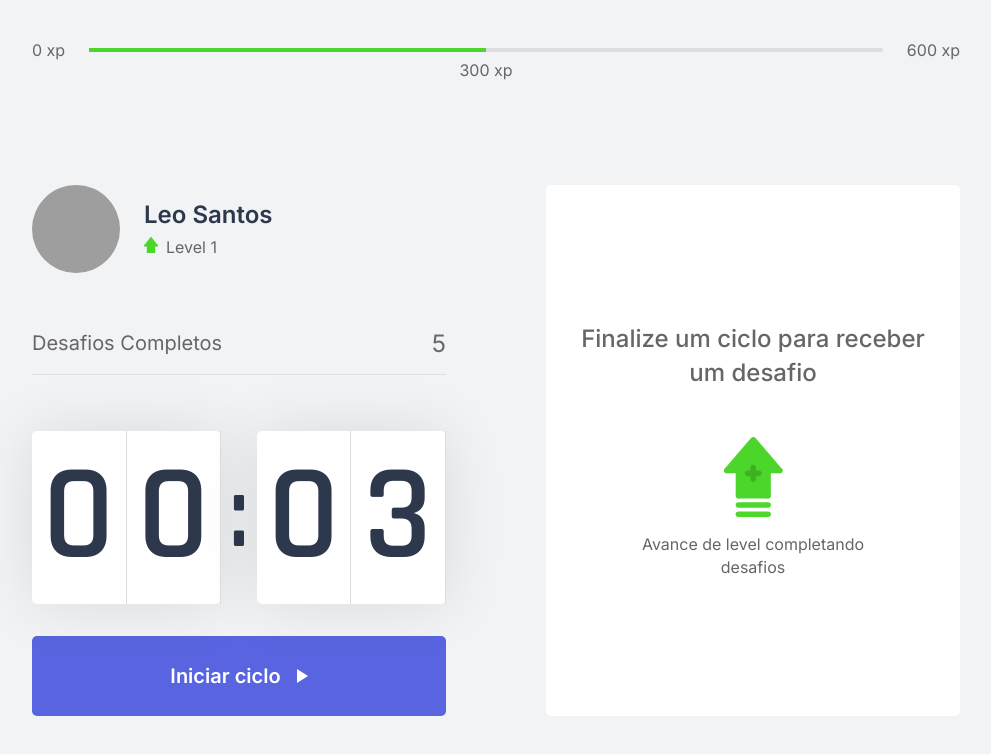
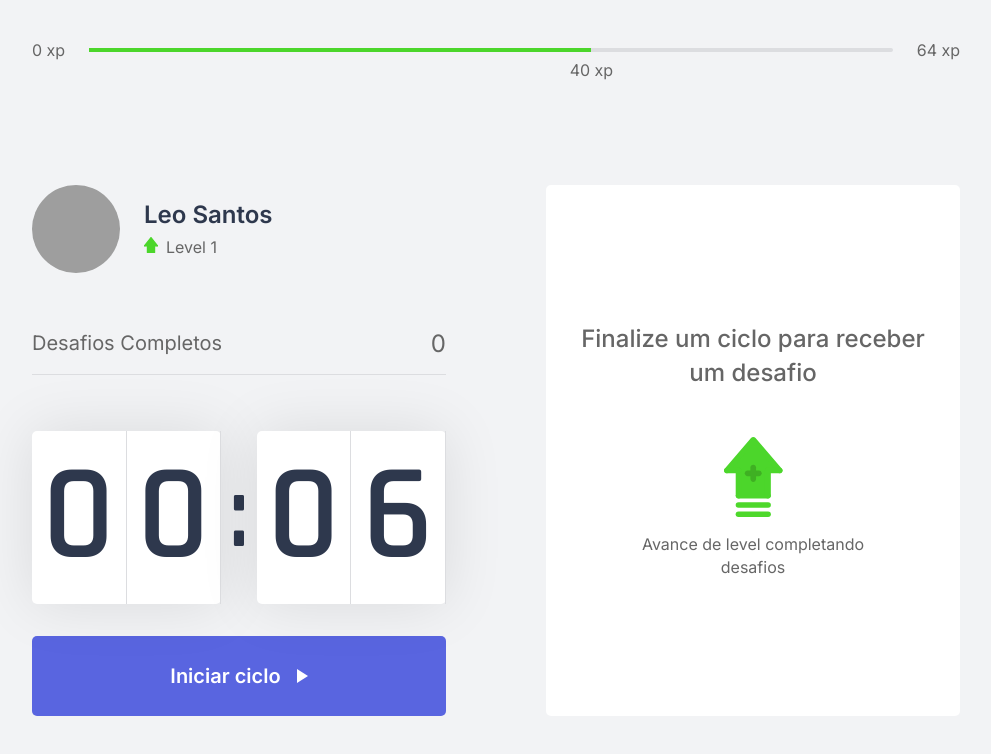
Before and after one commit to leosantosx/moveit, a Next.js app: page / in a window 1280 px wide. Shown: the top 754 px of the page, without its empty margins (144-1135 px from the left). Built offline with nearby package versions, Linux system fonts and the light colour scheme; grey boxes are pictures that could not be loaded.

Commit message:
Finalizando terceiro dia

```diff
--- /dev/null
+++ b/challenges.json
@@ -0,0 +1,62 @@
+[
+  {
+    "type": "body",
+    "description": "Estique um de seus braços com a palma da mão virada para frente e puxe os dedos para cima por 10 segundos por mão.",
+    "amount": 80
+  },
+  {
+    "type": "body",
+    "description": "Estique seu braço contra o peito e puxe-o utilizando o outro braço por 10 segundos por braço.",
+    "amount": 60
+  },
+  {
+    "type": "body",
+    "description": "Puxe seu pescoço com a ajuda da mão para a direita e para a esquerda, permanecendo na posição por alguns segundos.",
+    "amount": 70
+  },
+  {
+    "type": "body",
+    "description": "Com as duas mãos na parte de trás da cabeça, leve-a para baixo, alongando a parte de trás da região.",
+    "amount": 60
+  },
+  {
+    "type": "body",
+    "description": "Cruze as pernas e desça com as mãos esticadas em direção ao chão. Repita o movimento com a outra perna na frente.",
+    "amount": 100
+  },
+  {
+    "type": "body",
+    "description": "Sentado, abra as pernas e tente encostar as palmas das mãos no chão, repita 3 vezes por 5 segundos.",
+    "amount": 80
+  },
+  {
+    "type": "body",
+    "description": "Puxe o joelho de encontro ao peito e segure, troque de perna após 10 segundos.",
+    "amount": 50
+  },
+  {
+    "type": "body",
+    "description": "Sentado, cruze uma perna e incline seu tronco à frente, troque de perna após 10 segundos.",
+    "amount": 80
+  },
+  {
+    "type": "eye",
+    "description": "Sentado, feche os olhos e cubra-os com as palmas da mão durante 2 minutos, depois abra normalmente.",
+    "amount": 90
+  },
+  {
+    "type": "eye",
+    "description": "Em algum ambiente aberto, olhe o mais longe que puder em quatro direções por 3s, mexa apenas os olhos. Repita 3 vezes.",
+    "amount": 140
+  },
+  {
+    "type": "eye",
+    "description": "Usando os polegares, massage a área abaixo das sobrancelhas em movimentos circulares por 15 segundos.",
+    "amount": 70
+  },
+  {
+    "type": "body",
+    "description": "Em pé, gire a cintura o máximo que puder para a esquerda, segure por cinco segundos. Repita para a direita.",
+    "amount": 90
+  }
+]
--- a/src/components/ChallengeBox.tsx
+++ b/src/components/ChallengeBox.tsx
@@ -1,24 +1,36 @@
+import { useContext } from 'react'
+import { ChallengesContext } from '../contexts/ChallengeContext'
 import styles from '../styles/components/ChallengeBox.module.css'
 
 export function ChallengeBox() {
 
-    const hasActiveChallenge = false
+    const { activeChallenge, resetChallenge } = useContext(ChallengesContext)
+    console.log(activeChallenge);
+
 
     return (
         <div className={styles.challengeBoxContainer}>
-            { hasActiveChallenge ? (
+            { activeChallenge ? (
                 <div className={styles.challengeActive}>
-                    <header>Ganhe 400 xp</header>
+                    <header>Ganhe { activeChallenge.amount } xp</header>
                     <main>
-                        <img src="icons/body.svg"/>
+                        {activeChallenge.type == 'body' && (
+                            <img src="icons/body.svg"/>
+                        )}
+
+                        { activeChallenge.type == 'eye' && (
+                            <img src="icons/eye.svg"/>
+                        )}
+
                         <strong>Exercite-se</strong>
-                        <p>É agora Leo, bora lá meu parça. Caminhe por 3 minutos e estique suas pernas pra você ficar saudável.</p>
+                        <p>{ activeChallenge.description }</p>
                     </main>
 
                     <footer>
                         <button
                             type="button"
                             className={styles.challengeFailedButton}
+                            onClick={ resetChallenge }
                         >
                             Falhei</button>
 
--- a/src/components/CompletedChallenges.tsx
+++ b/src/components/CompletedChallenges.tsx
@@ -1,10 +1,15 @@
+import { useContext } from 'react'
+import { ChallengesContext } from '../contexts/ChallengeContext'
 import styles from '../styles/components/CompletedChallenges.module.css'
 
 export function CompletedChallenges(){
+
+    const { challengesCompleted } = useContext(ChallengesContext)
+
     return(
         <div className={ styles.completedChallengesContainer }>
             <span>Desafios Completos</span>
-            <span>5</span>
+            <span>{ challengesCompleted }</span>
         </div>
     )
 }
--- a/src/components/Countdown.tsx
+++ b/src/components/Countdown.tsx
@@ -1,10 +1,13 @@
-import { useState, useEffect } from 'react'
+import { useState, useEffect, useContext } from 'react'
+import { ChallengesContext } from '../contexts/ChallengeContext';
 import styles from '../styles/components/Countdown.module.css'
 
 let countdownTimeout: NodeJS.Timeout
 
 export function Countdown(){
-    const [time, setTime] = useState(0.05 * 60)
+    const { startNewChallenge } = useContext(ChallengesContext)
+
+    const [time, setTime] = useState(0.1 * 60)
     const  [isActive, setIsActive] = useState(false)
     const [hasFinished, setHasFinished] = useState(false)
 
@@ -32,6 +35,7 @@
         }else if(isActive && time == 0){
             setHasFinished(true)
             setIsActive(false)
+            startNewChallenge()
         }
     }, [isActive, time])
 
--- a/src/components/ExperienceBar.tsx
+++ b/src/components/ExperienceBar.tsx
@@ -1,17 +1,24 @@
+import { useContext } from 'react';
+import { ChallengesContext } from '../contexts/ChallengeContext';
 import styles from '../styles/components/ExperienceBar.module.css';
 
 export function ExperienceBar(){
+
+    const { currentExperience, experienceToNextLevel } = useContext(ChallengesContext)
+
+    const percentToNextLevel = (currentExperience * 100) / experienceToNextLevel
+
     return(
         <header className={styles.experienceBar}>
             <span>0 xp</span>
             <div>
-                <div style={{width:'50%'}}/>
+                <div style={{width: `${percentToNextLevel}%`}}/>
 
-                <span className={styles.currentExperience} style={{left:'50%'}}>
-                    300 xp
+                <span className={styles.currentExperience} style={{left: `${percentToNextLevel}%`}}>
+                    { currentExperience } xp
                 </span>
             </div>
-            <span>600 xp</span>
+            <span>{ experienceToNextLevel } xp</span>
         </header>
     )
 }
--- /dev/null
+++ b/src/contexts/ChallengeContext.tsx
@@ -0,0 +1,68 @@
+import { createContext, useState, ReactNode } from 'react'
+import challenges from '../../challenges.json'
+
+interface Challenge{
+    type: 'body' | 'eye'
+    description: string
+    amount: number
+}
+
+interface ChallengesContextData {
+    level: number
+    challengesCompleted: number
+    currentExperience: number
+    activeChallenge: Challenge
+    experienceToNextLevel: number
+    levelUp: () => void
+    startNewChallenge: () => void
+    resetChallenge: () => void
+}
+
+interface ChallengesProviderProps {
+    children: ReactNode
+}
+
+export const ChallengesContext = createContext({} as ChallengesContextData)
+
+export function ChallengesProvider({ children }: ChallengesProviderProps){
+    const [level, setLevel] = useState(1)
+    const [currentExperience, setCurrentExperience] = useState(40)
+    const [challengesCompleted, setChallengesCompleted] = useState(0)
+    const [activeChallenge, setActiveChallenge] = useState(null)
+
+    const experienceToNextLevel = Math.pow((level + 1) * 4, 2)
+
+    function levelUp(){
+        setLevel(level + 1)
+    }
+
+    function startNewChallenge(){
+        const randomChallengeIndex = Math.floor(Math.random() * challenges.length)
+        const challenge = challenges[randomChallengeIndex]
+        setActiveChallenge(challenge)
+        console.log(activeChallenge)
+    }
+
+    function resetChallenge() {
+        setActiveChallenge(null)
+
+    }
+
+    return (
+        <ChallengesContext.Provider
+            value={{
+                level,
+                challengesCompleted,
+                currentExperience,
+                experienceToNextLevel,
+                levelUp,
+                startNewChallenge,
+                activeChallenge,
+                resetChallenge,
+            }}
+        >
+
+            { children }
+        </ChallengesContext.Provider>
+    )
+}
--- a/src/pages/_app.tsx
+++ b/src/pages/_app.tsx
@@ -1,7 +1,13 @@
+import { ChallengesProvider } from '../contexts/ChallengeContext'
+
 import '../styles/global.css'
 
 function MyApp({ Component, pageProps }) {
-  return <Component {...pageProps} />
+  return (
+    <ChallengesProvider>
+      <Component {...pageProps} />
+    </ChallengesProvider>
+  )
 }
 
 export default MyApp
```
